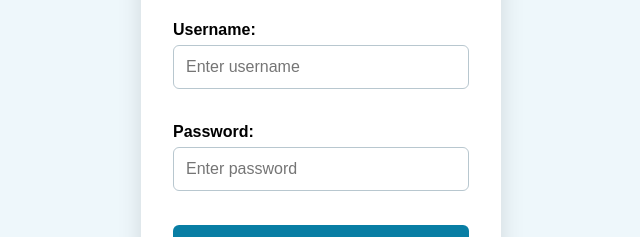
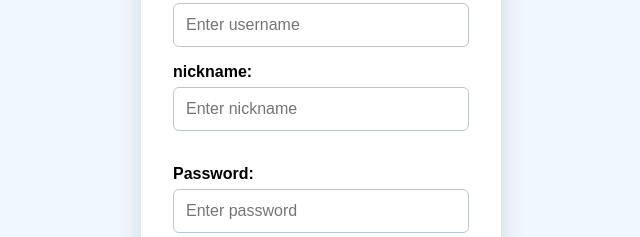
Before and after one commit to BillyGilber/WebApp-project, a plain HTML site: page login.html in a window 1280 px wide. Shown: the part 157-394 px from the top of the page, without its empty margins (319-959 px from the left). Drawn offline with Linux system fonts and the light colour scheme.

```diff
--- a/login.html
+++ b/login.html
@@ -74,8 +74,12 @@
          <form>
         <label>Username:</label>
         <input type="text" placeholder="Enter username">
+            <label>nickname:</label>
+            <input type="text" placeholder="Enter nickname">
 
         <br><br>
+        <!-- <label for="remember">Remember me</label>
+        <input type="checkbox" id="remember" name="remember"> -->
 
         <label>Password:</label>
         <input type="password" placeholder="Enter password">
```
